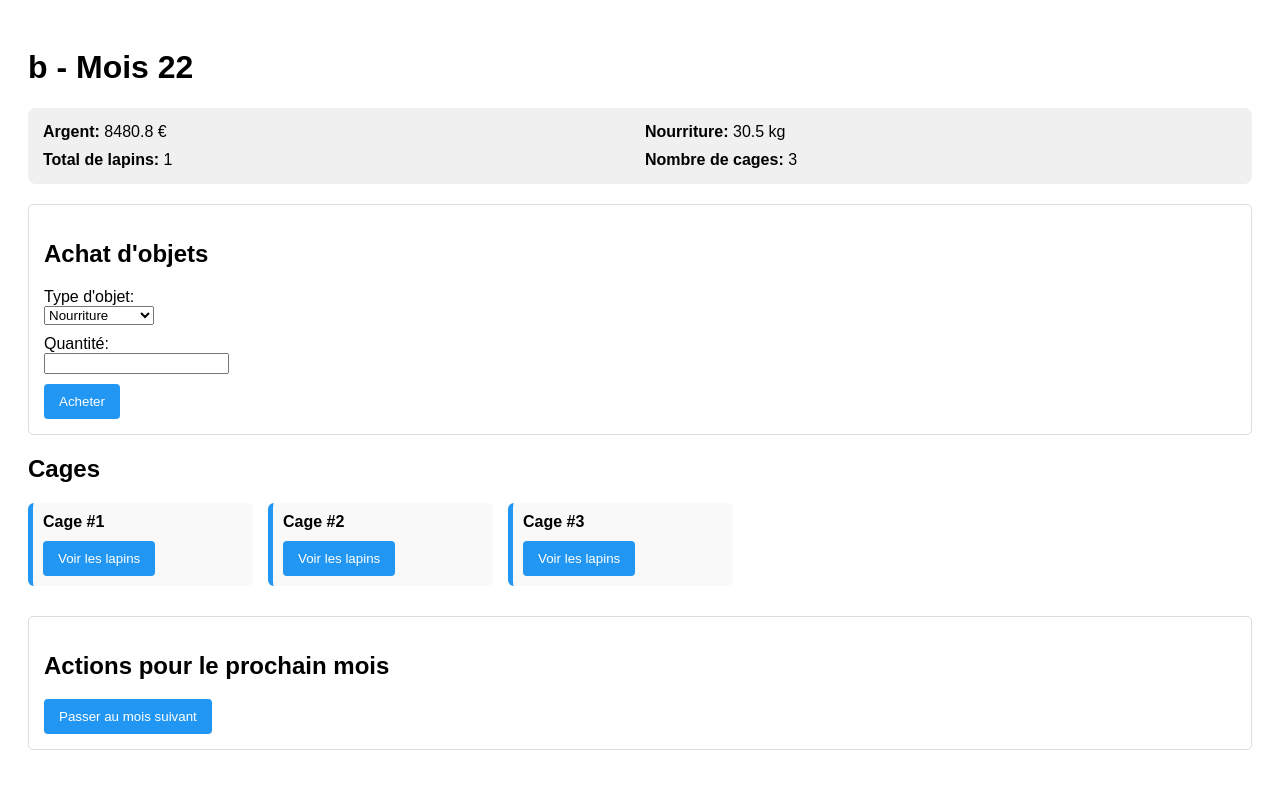
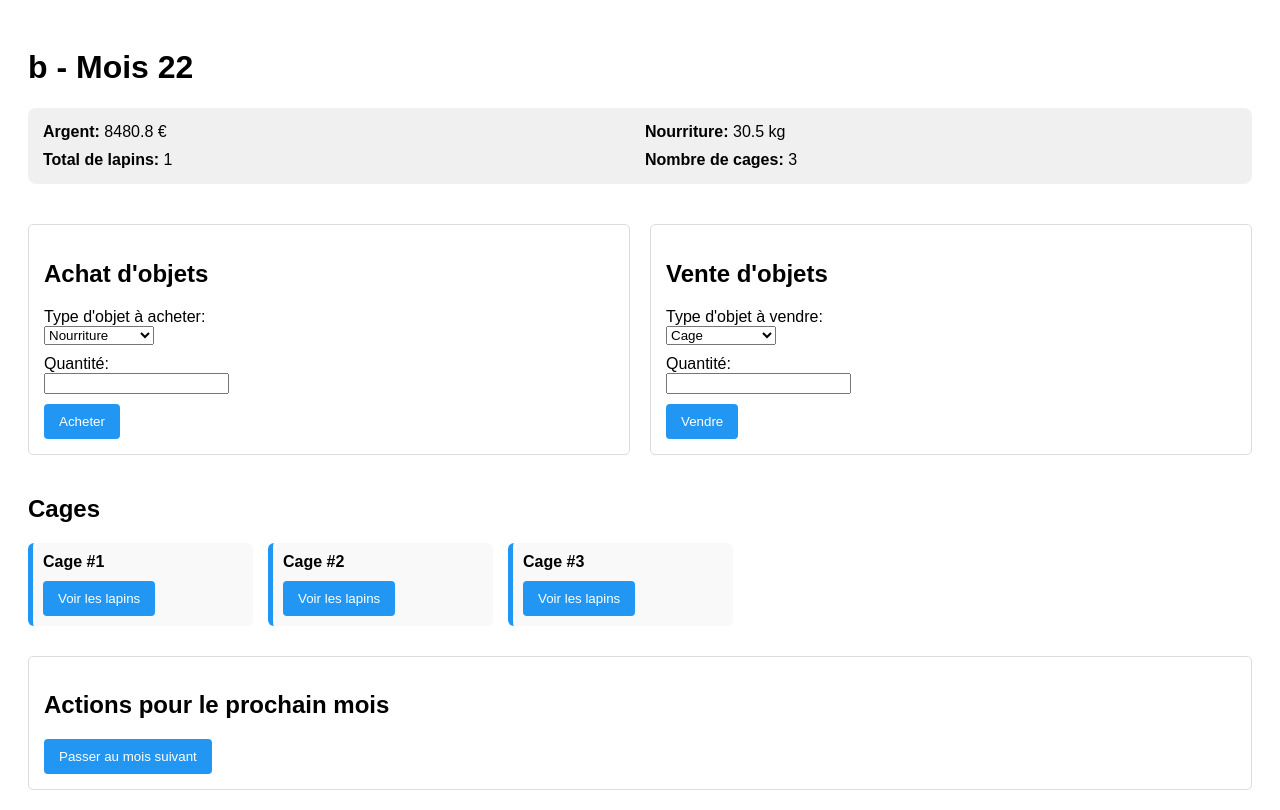
Before and after one commit to EwanJq/elevage-Ewan-Jacq, a Django app: a page that uses elevage/jeu/templates/jeu/dashboard.html in a window 1280 px wide. Shown: the top 810 px of the page. Before the commit the page ends 750 px from the top, so only its background shows below. Run offline with Django 3.2, Linux system fonts and the light colour scheme; data comes from the database, SQL or seed files in the repository; both versions use the stored data as it was after the commit.

Commit message:
Ajout de l'option de vente dans le game_logic et son ajout dans le dashboard + revue entiere de views.py pour une meilleure visibilité du code

```diff
--- a/elevage/jeu/forms.py
+++ b/elevage/jeu/forms.py
@@ -75,7 +75,7 @@ class GameSetupForm(forms.ModelForm):
 
 
 class BuyItemForm(forms.Form):
-    ITEM_CHOICES = [
+    ITEM_CHOICES_BUY = [
         ('food', 'Nourriture'),
         ('cage', 'Cage'),
         ('baby', 'Bébé lapin'),
@@ -84,5 +84,15 @@ class BuyItemForm(forms.Form):
         ('female', 'Femelle adulte'),
     ]
 
-    item_type = forms.ChoiceField(choices=ITEM_CHOICES, label="Type d'objet")
+    item_type = forms.ChoiceField(choices=ITEM_CHOICES_BUY, label="Type d'objet à acheter")
     quantity = forms.IntegerField(min_value=1, label="Quantité")
+
+class SellItemForm(forms.Form):
+    ITEM_CHOICES_SELL = [
+        ('cage', 'Cage'),
+        ('male', 'Mâle adulte'),
+        ('female', 'Femelle adulte'),
+    ]
+
+    item_type = forms.ChoiceField(choices=ITEM_CHOICES_SELL, label="Type d'objet à vendre")
+    quantity = forms.IntegerField(min_value=1, label="Quantité")
--- a/elevage/jeu/models.py
+++ b/elevage/jeu/models.py
@@ -47,11 +47,12 @@ class Rabbit(models.Model):
 
 
     def update_age(self):
-        """Mise à jour mensuelle"""
         self.age += 1
         # Mise à jour du type si nécessaire
-        if self.age >= 3 and self.type in ['baby', 'young']:  # gestion de la croissance du lapin
+        if self.age >= 2 and self.type in ['baby','young']:  # gestion de la croissance du lapin
             self.type = 'female' if random.random() > 0.5 else 'male'
+        if self.age == 1 and self.type in ['baby']:
+            self.type = 'young'
         self.save()
 
 
--- a/elevage/jeu/services/game_logic.py
+++ b/elevage/jeu/services/game_logic.py
@@ -152,7 +152,7 @@ def process_turn(request, rearing_name):
 
 
 # Prix et constantes
-PRICES = {
+PRICES_BUY = {
         'food': 1.2,
         'cage': 70,
         'baby': 10,
@@ -160,11 +160,16 @@ PRICES = {
         'male': 20,
         'female': 25
 }
+PRICES_SELL = {
+        'cage': 30,
+        'male': 15,
+        'female': 20
+}
 
 def buy_item(rearing_name, item_type, quantity):
 
     rearing = Rearing.objects.get(rearing_name=rearing_name)
-    unit_price = PRICES[item_type]
+    unit_price = PRICES_BUY[item_type]
     total_cost = unit_price * quantity
 
     if item_type == 'food':
@@ -216,3 +221,43 @@ def buy_item(rearing_name, item_type, quantity):
 
         rearing.current_money -= total_cost
         rearing.save()
+
+# A l'instar de buy_items qui marche très bien
+def sell_item(rearing_name, item_type, quantity):
+    rearing = Rearing.objects.get(rearing_name=rearing_name)
+    unit_price = PRICES_SELL[item_type]
+    total_gain = unit_price * quantity
+
+    if item_type == 'food':
+        if rearing.current_food < quantity:
+            raise ValueError("Pas assez de nourriture à vendre.")
+        rearing.current_food -= quantity
+        rearing.current_money += total_gain
+        rearing.save()
+
+    elif item_type == 'cage':
+        # On récupère uniquement les cages vides
+        empty_cages = rearing.cages.annotate(
+            rabbit_count=models.Count('rabbit')
+        ).filter(rabbit_count=0)[:quantity]
+
+        if empty_cages.count() < quantity:
+            raise ValueError("Impossible de vendre une cage contenant des lapins.")
+
+        for cage in empty_cages:
+            cage.delete()
+
+        rearing.current_money += total_gain
+        rearing.save()
+
+    elif item_type in ['male', 'female']:
+        rabbits = list(Rabbit.objects.filter(cage__rearing=rearing, type=item_type).order_by('age')[:quantity])
+
+        if len(rabbits) < quantity:
+            raise ValueError(f"Pas assez de lapins de type {item_type} à vendre.")
+
+        for rabbit in rabbits:
+            rabbit.delete()
+
+        rearing.current_money += total_gain
+        rearing.save()
--- a/elevage/jeu/templates/jeu/dashboard.html
+++ b/elevage/jeu/templates/jeu/dashboard.html
@@ -88,22 +88,46 @@
         <div><strong>Nombre de cages:</strong> {{ rearing.total_cages }}</div>
     </div>
 
+    <!-- Formulaires d'achat et de vente côte à côte -->
+    <div style="display: flex; gap: 20px;">
+
         <!-- Formulaire d'achat d'objets -->
-    <form method="post" class="action-form">
+        <form method="post" class="action-form" style="flex: 1;">
             {% csrf_token %}
+            <input type="hidden" name="form_type" value="buy">
             <h2>Achat d'objets</h2>
 
             <div class="form-group">
-            {{ form.item_type.label_tag }}<br>
-            {{ form.item_type }}
+                {{ buy_form.item_type.label_tag }}<br>
+                {{ buy_form.item_type }}
             </div>
             <div class="form-group">
-            {{ form.quantity.label_tag }}<br>
-            {{ form.quantity }}
+                {{ buy_form.quantity.label_tag }}<br>
+                {{ buy_form.quantity }}
             </div>
 
             <button type="submit" class="btn">Acheter</button>
         </form>
+
+        <!-- Formulaire de vente d'objets -->
+        <form method="post" class="action-form" style="flex: 1;">
+            {% csrf_token %}
+            <input type="hidden" name="form_type" value="sell">
+            <h2>Vente d'objets</h2>
+
+            <div class="form-group">
+                {{ sell_form.item_type.label_tag }}<br>
+                {{ sell_form.item_type }}
+            </div>
+            <div class="form-group">
+                {{ sell_form.quantity.label_tag }}<br>
+                {{ sell_form.quantity }}
+            </div>
+
+            <button type="submit" class="btn">Vendre</button>
+        </form>
+
+    </div>
 
     <!-- Cages avec lapins (affichage horizontal) -->
     <h2>Cages</h2>
@@ -136,8 +160,9 @@
     </div>
 
     <!-- Passage au mois suivant -->
-    <form method="post" action="{% url 'jeu:next_turn' rearing_name=rearing.rearing_name %}" class="action-form">
+    <form method="post" action="{% url 'jeu:rearing_dashboard' rearing_name=rearing.rearing_name %}" class="action-form">
         {% csrf_token %}
+        <input type="hidden" name="form_type" value="next_turn">
         <h2>Actions pour le prochain mois</h2>
         <button type="submit" class="btn">Passer au mois suivant</button>
     </form>
--- a/elevage/jeu/urls.py
+++ b/elevage/jeu/urls.py
@@ -5,5 +5,4 @@ app_name = "jeu"
 urlpatterns = [
     path('setup/', views.game_setup, name='game_setup'),
     path('rearing/<str:rearing_name>/', views.rearing_dashboard, name='rearing_dashboard'),
-    path('rearing/<str:rearing_name>/next/', views.next_turn, name='next_turn'),
 ]
--- a/elevage/jeu/views.py
+++ b/elevage/jeu/views.py
@@ -1,7 +1,7 @@
 from django.shortcuts import render, redirect, get_object_or_404
 from .forms import *
 from .models import *
-from jeu.services.game_logic import buy_item, process_turn
+from jeu.services.game_logic import buy_item, process_turn, sell_item
 
 
 # 0 -- Vue de Setup : lors de la creation de son premier élevage
@@ -29,36 +29,43 @@ def game_setup(request):
 
     return render(request, 'jeu/setup.html', {'form': form})
 
-# 1 -- Création du next turn effect, permettant de passer un mois dans le jeu
-
-
-def next_turn(request, rearing_name):
-    rearing = get_object_or_404(Rearing, rearing_name=rearing_name)
-
-    success = process_turn(request, rearing_name)                # On applique la methode du process turn pour appliquer les effets du mois à tous les objets
-
-    if success:
-        rearing = get_object_or_404(Rearing, rearing_name=rearing_name)
-        return redirect('jeu:rearing_dashboard', rearing_name=rearing_name)
-    else:
-        # Gérer l'erreur si nécessaire
-        return redirect('jeu:rearing_dashboard', rearing_name=rearing_name)
-
-
-# 2 -- Dashboard du jeu : Menu principal en jeu
 
 
 def rearing_dashboard(request, rearing_name):
     rearing = get_object_or_404(Rearing, rearing_name=rearing_name)
 
+    # Initialisation des formulaires
+    buy_form = BuyItemForm()
+    sell_form = SellItemForm()
+
     if request.method == 'GET':
-        form = BuyItemForm()
+        # Envoie les formulaires vides à l'utilisateur
+        return render(request, 'jeu/dashboard.html', {
+            'rearing': rearing,
+            'buy_form': buy_form,
+            'sell_form': sell_form,
+        })
+
     elif request.method == 'POST':
-        form = BuyItemForm(request.POST)
-        if form.is_valid():
-            item_type = form.cleaned_data['item_type']
-            quantity = form.cleaned_data['quantity']
-            buy_item(rearing_name, item_type, quantity)
-            return redirect('jeu:rearing_dashboard', rearing_name=rearing_name)
+        # Récupère le type de formulaire soumis
+        form_type = request.POST.get('form_type')
 
-    return render(request, 'jeu/dashboard.html', {'form': form, 'rearing': rearing})
+        if form_type == 'buy':
+            buy_form = BuyItemForm(request.POST)
+            if buy_form.is_valid():
+                item_type = buy_form.cleaned_data['item_type']
+                quantity = buy_form.cleaned_data['quantity']
+                buy_item(rearing_name, item_type, quantity)
+
+        elif form_type == 'sell':
+            sell_form = SellItemForm(request.POST)
+            if sell_form.is_valid():
+                item_type = sell_form.cleaned_data['item_type']
+                quantity = sell_form.cleaned_data['quantity']
+                sell_item(rearing_name, item_type, quantity)
+
+        elif form_type == 'next_turn':
+            process_turn(request, rearing_name)
+
+        # Redirection après traitement POST pour éviter une double soumission
+        return redirect('jeu:rearing_dashboard', rearing_name=rearing_name)
```
Also changed, not shown: elevage/db.sqlite3. Lines whose indentation alone changed are shown as unchanged.
